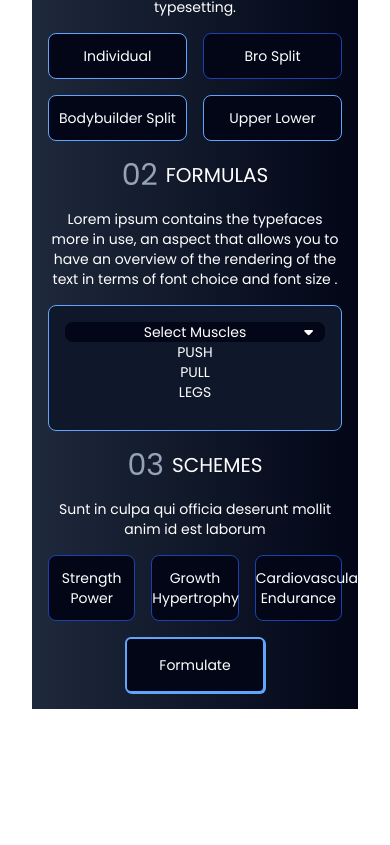
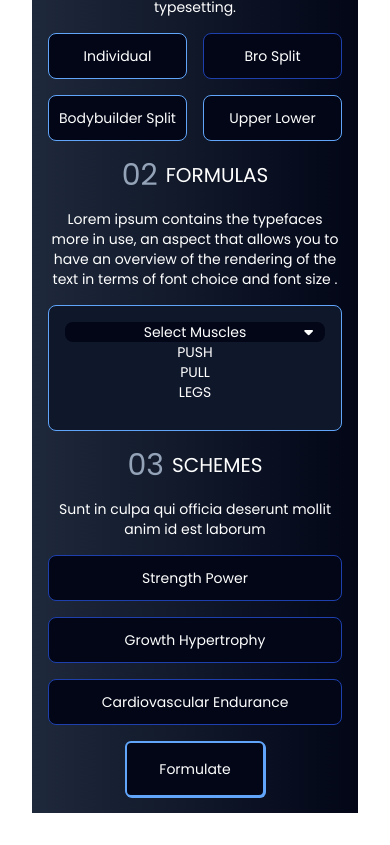
Before and after one commit to ln56b/react-ts-gym, a React (Vite) app: page / in a window 390 px wide. Shown: the part 961-1806 px from the top of the page. Before the commit the page ends 1702 px from the top, so only its background shows below. Built offline with nearby package versions, Linux system fonts and the light colour scheme.

Commit message:
refactor(interfaces): in shared file

```diff
--- a/src/App.tsx
+++ b/src/App.tsx
@@ -4,19 +4,7 @@ import Generator from "./components/Generator";
 import Hero from "./components/Hero";
 import { generateWorkout } from "./utils/helpers";
 import Workout from "./components/Workout";
-
-type Exercise = {
-  description: string;
-  meta: { environment: string; equipment: string[]; level: number[] };
-  muscles: string[];
-  name: string;
-  reps: number;
-  rest: number;
-  substitutes: string[];
-  tempo: string;
-  type: string;
-  unit: string;
-};
+import { Exercise } from "./interfaces/models";
 
 function App() {
   const [workout, setWorkout] = useState<Exercise[]>([]);
--- a/src/components/Generator.tsx
+++ b/src/components/Generator.tsx
@@ -2,6 +2,7 @@ import { useState } from "react";
 import { SCHEMES, WORKOUTS } from "../utils/workouts";
 import SectionWrapper from "./SectionWrapper";
 import Button from "./Button";
+import { Formula } from "../interfaces/models";
 
 type HeaderProps = {
   index: string;
@@ -18,8 +19,6 @@ type GeneratorProps = {
   setGoal: React.Dispatch<React.SetStateAction<string>>;
   updateWorkout: () => void;
 };
-
-type Formula = "bro_split" | "bodybuilder_split" | "upper_lower";
 
 function Header({ index, title, description }: HeaderProps) {
   return (
@@ -159,7 +158,7 @@ export default function Generator(props: GeneratorProps) {
         title="SCHEMES"
         description="Sunt in culpa qui officia deserunt mollit anim id est laborum"
       />
-      <div className="grid grid-cols-1 grid-cols-3 gap-4 ">
+      <div className="grid grid-cols-1 gap-4 sm:grid-cols-3 ">
         {Object.keys(SCHEMES).map((scheme, i) => {
           return (
             <button
--- a/src/components/Workout.tsx
+++ b/src/components/Workout.tsx
@@ -1,18 +1,6 @@
+import { Exercise } from "../interfaces/models";
 import ExerciseCard from "./ExerciseCard";
 import SectionWrapper from "./SectionWrapper";
-
-export type Exercise = {
-  description: string;
-  meta: { environment: string; equipment: string[]; level: number[] };
-  muscles: string[];
-  name: string;
-  reps: number;
-  rest: number;
-  substitutes: string[];
-  tempo: string;
-  type: string;
-  unit: string;
-};
 
 type WorkoutProps = {
   workout: Exercise[];
--- /dev/null
+++ b/src/interfaces/models.ts
@@ -0,0 +1,14 @@
+export type Exercise = {
+  description: string;
+  meta: { environment: string; equipment: string[]; level: number[] };
+  muscles: string[];
+  name: string;
+  reps: number;
+  rest: number;
+  substitutes: string[];
+  tempo: string;
+  type: string;
+  unit: string;
+};
+
+export type Formula = "bro_split" | "bodybuilder_split" | "upper_lower";
```
